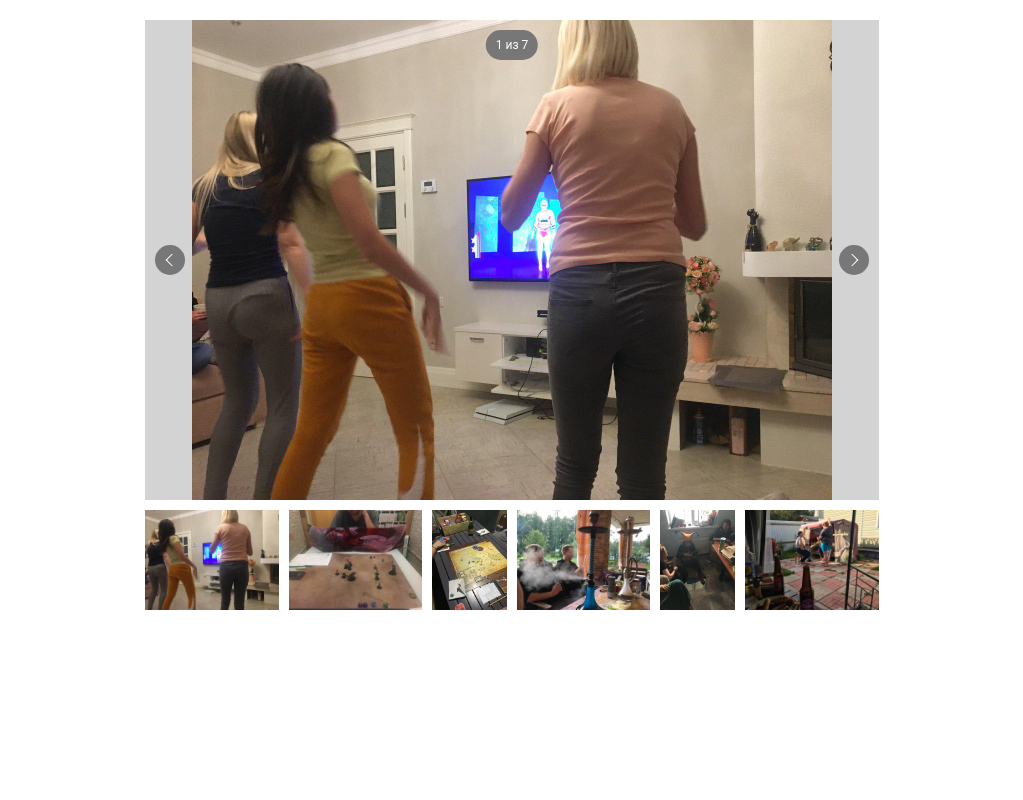
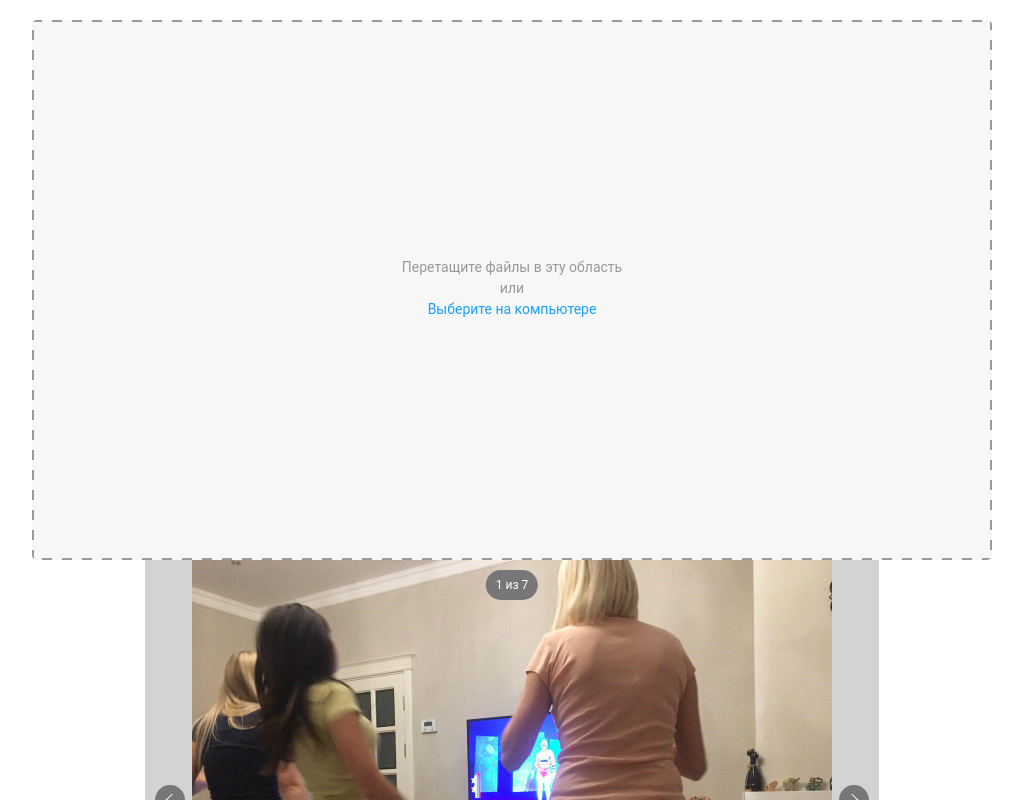
Before and after one commit to tzar4eg/TestTaskDzuba, an Angular app: page / in a window 1280 px wide. Shown: the top 800 px of the page, without its empty margins (128-1151 px from the left). Built offline with nearby package versions, Linux system fonts and the light colour scheme.

Commit message:
Настроен firebase

```diff
--- a/src/app/app.component.html
+++ b/src/app/app.component.html
@@ -1,5 +1,5 @@
 
 <div class="content-wrapper">
-  <app-dropzone *ngIf="false"></app-dropzone>
+  <app-dropzone></app-dropzone>
   <app-image-viewer></app-image-viewer>
 </div>
--- a/src/app/app.module.ts
+++ b/src/app/app.module.ts
@@ -7,6 +7,7 @@ import { DropzoneDirective } from './directives/dropzone.directive';
 import { ImageViewerComponent } from './components/image-viewer/image-viewer.component';
 import { SelectedImageComponent } from './components/image-viewer/selected-image/selected-image.component';
 import { ImageListComponent } from './components/image-viewer/image-list/image-list.component';
+import { HttpClientModule } from '@angular/common/http';
 
 @NgModule({
   declarations: [
@@ -18,7 +19,8 @@ import { ImageListComponent } from './components/image-viewer/image-list/image-l
     ImageListComponent
   ],
   imports: [
-    BrowserModule
+    BrowserModule,
+    HttpClientModule
   ],
   providers: [],
   bootstrap: [AppComponent]
--- a/src/app/components/dropzone/dropzone.component.ts
+++ b/src/app/components/dropzone/dropzone.component.ts
@@ -1,5 +1,5 @@
 import { Component, OnInit } from "@angular/core";
-import { THIS_EXPR } from "@angular/compiler/src/output/output_ast";
+import { HttpClient } from '@angular/common/http';
 
 @Component({
   selector: "app-dropzone",
@@ -9,7 +9,7 @@ import { THIS_EXPR } from "@angular/compiler/src/output/output_ast";
 export class DropzoneComponent implements OnInit {
   public errorMessage = "";
   public warningMessage = false;
-  constructor() {}
+  constructor(private _http: HttpClient) {}
   ngOnInit() {}
   onFileChange(event: FileList): void {
     const images: File[] = Array.prototype.filter.call(event, (file: File) => {
@@ -24,6 +24,13 @@ export class DropzoneComponent implements OnInit {
       this.errorMessage = `<div>Файлов: ${event.length}, Изображений: ${images.length}.</div><div>Будут загружены только изображения!</div>`;
       return;
     }
+    this.upploadFiles(images)
     this.errorMessage = "";
   }
+
+  upploadFiles(files: File[]) {
+    let formData: FormData = new FormData();
+    formData.append('uploadFiles', files[0], files[0].name)
+    this._http.post('http://localhost:5001/testtaskdzyuba/us-central1/onImageUpload', formData).subscribe(el => console.log(el))
+  }
 }
--- a/src/styles.less
+++ b/src/styles.less
@@ -11,4 +11,5 @@ body {
     display: flex;
     justify-content: center;
     align-items: center;
+    flex-direction: column;
 }
```
Also changed, not shown: 2 other files (tests, documents, lock files or other folders).
